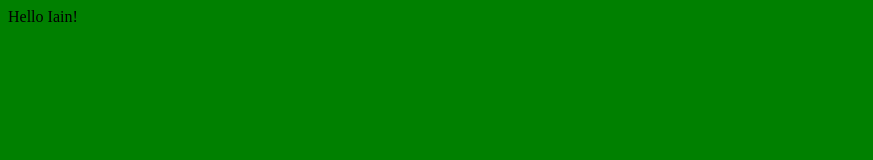
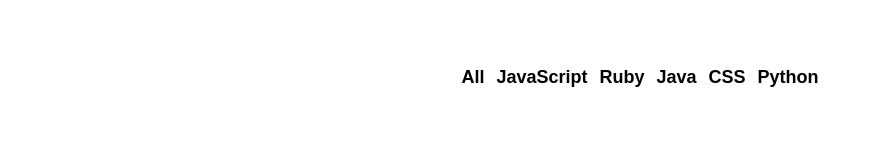
Before and after one commit to iainbrux/github-battles, a React app: page / in a window 1280 px wide. Shown: the whole page, without its empty margins (0-873 px from the left). Built offline with nearby package versions, Linux system fonts and the light colour scheme.

Commit message:
add nav links and styling

```diff
--- /dev/null
+++ b/app/components/Popular.js
@@ -0,0 +1,17 @@
+import React from "react";
+
+export default class Popular extends React.Component {
+  render() {
+    const languages = ["All", "JavaScript", "Ruby", "Java", "CSS", "Python"];
+
+    return (
+      <ul className="flex-center">
+        {languages.map((lang) => (
+          <li key={lang}>
+            <button className="btn-clear nav-link">{lang}</button>
+          </li>
+        ))}
+      </ul>
+    );
+  }
+}
--- a/app/index.css
+++ b/app/index.css
@@ -1,3 +1,44 @@
+html,
+body,
+#app {
+  margin: 0;
+  height: 100%;
+  width: 100%;
+}
+
 body {
-  background: green;
+  font-family: -apple-system, BlinkMacSystemFont, Segoe UI, Roboto, Oxygen-Sans,
+    Ubuntu, Cantarell, Helvetica Neue, sans-serif;
 }
+
+ul {
+  padding: 0;
+}
+
+li {
+  list-style-type: none;
+}
+
+.container {
+  max-width: 1200px;
+  margin: 0 auto;
+  padding: 50px;
+}
+
+.flex-center {
+  display: flex;
+  justify-content: center;
+  align-items: center;
+}
+
+.btn-clear {
+  border: none;
+  background: transparent;
+}
+
+.nav-link {
+  font-size: 18px;
+  font-weight: bold;
+  text-decoration: none;
+  color: inherit;
+}
--- a/app/index.js
+++ b/app/index.js
@@ -1,10 +1,15 @@
 import React from "react";
 import ReactDOM from "react-dom";
 import "./index.css";
+import Popular from "./components/Popular";
 
 class App extends React.Component {
   render() {
-    return <div>Hello Iain!</div>;
+    return (
+      <div className="container">
+        <Popular />
+      </div>
+    );
   }
 }
 
```
